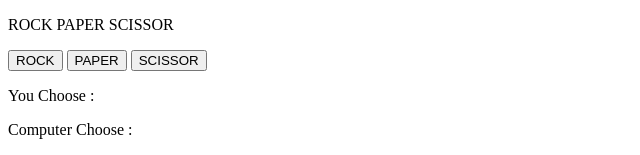
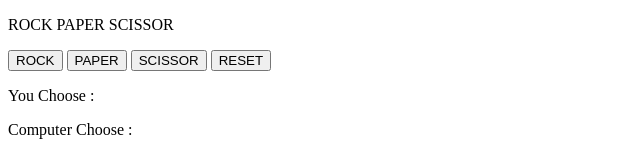
Before and after one commit to AnshulKahar2729/rockPaperScissor, a plain HTML site: page index.html in a window 1280 px wide. Shown: the top 155 px of the page, without its empty margins (0-640 px from the left). Drawn offline with Linux system fonts and the light colour scheme.

Commit message:
Update index.html

```diff
--- a/index.html
+++ b/index.html
@@ -13,6 +13,7 @@
     <button id="rock-btn">ROCK</button>
     <button id="paper-btn">PAPER</button>
     <button id="scissor-btn">SCISSOR</button>
+    <button id="reset-btn">RESET</button>
 
     <p>You Choose : <span id="youChoose"> </span></p>
     <p>Computer Choose : <span id="compChoose"> </span></p>
```
